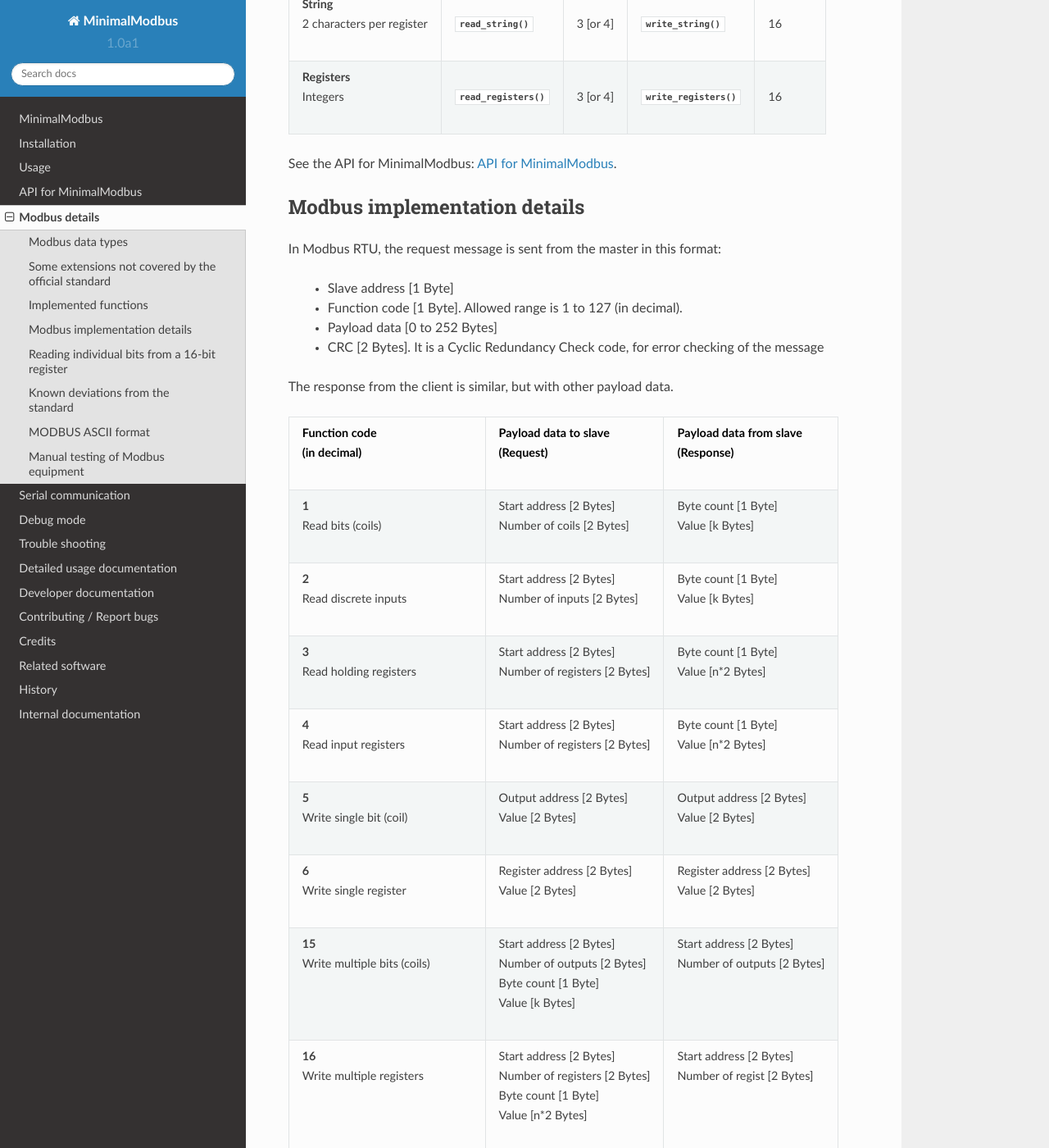
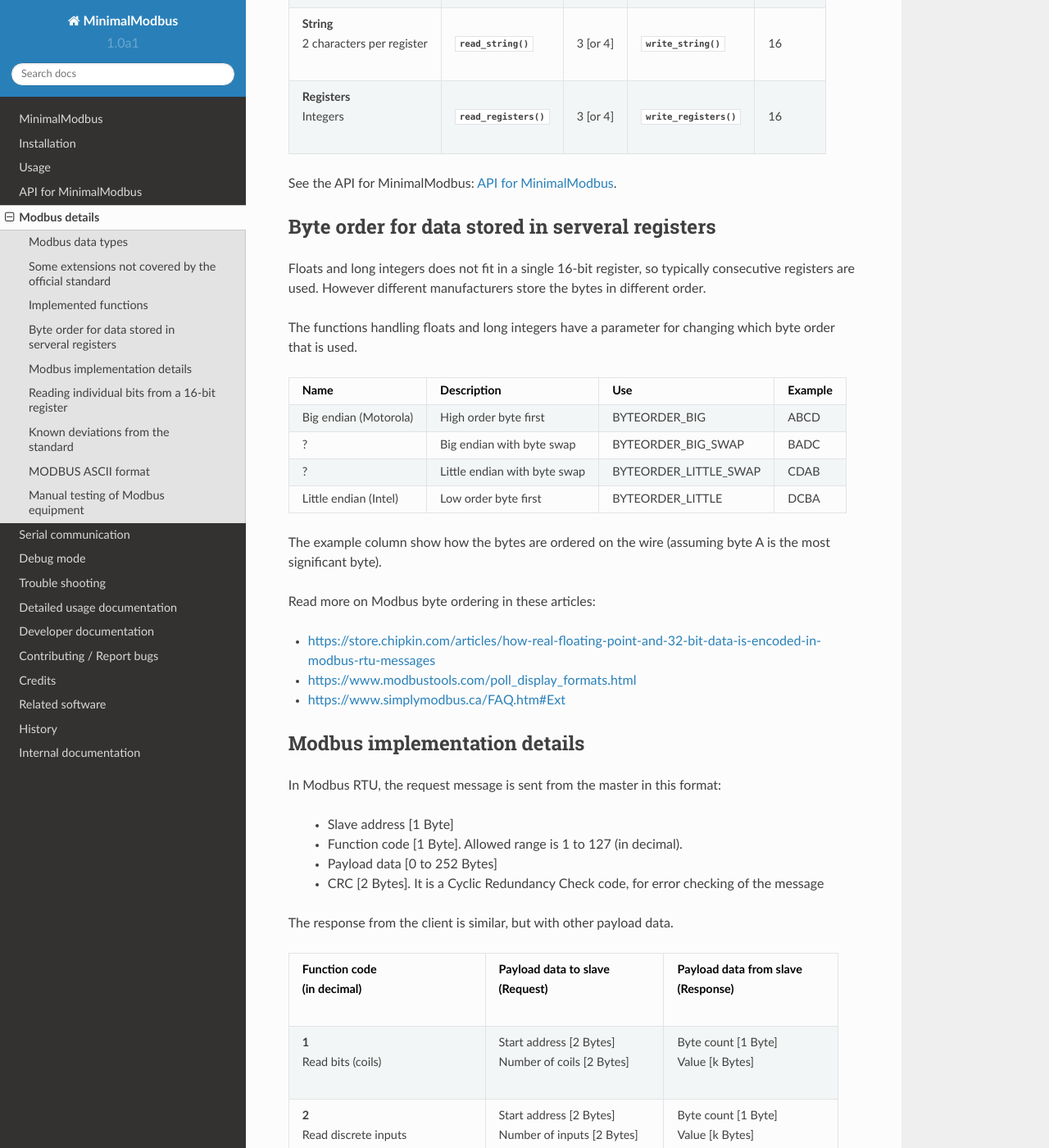
Before and after one commit to pyhys/minimalmodbus, a Sphinx documentation site: the page built from docs/modbusdetails.rst, in a window 1280 px wide and 1400 px high, scrolled down 2972 px. Shown: the whole window at 82% size. Built offline with Sphinx 7.4.7 and the Read the Docs theme 2.0.0, drawn with Linux system fonts in a browser that asks for light colours; pages that are not in the unit, such as notebooks, are missing from menus; some of the changed text lies outside the part shown.

Commit message:
Improved documentation on byte order

```diff
--- a/README.rst
+++ b/README.rst
@@ -47,6 +47,9 @@
 from a computer (master) using the Modbus protocol, and is intended to be running on the master.
 The only dependence is the pySerial module (also pure Python).
 
+There are convenience functions to handle floats, strings and long integers
+(in different byte orders).
+
 This software supports the 'Modbus RTU' and 'Modbus ASCII' serial communication
 versions of the protocol, and is intended for use on Linux, OS X and Windows platforms.
 It is open source, and has the Apache License, Version 2.0.
--- a/docs/installation.rst
+++ b/docs/installation.rst
@@ -22,6 +22,7 @@
 You can find it at the Python package index: https://pypi.org/project/pyserial
 The version of pyserial should be 3.0 or later.
 
+.. note:: Since MinimalModbus 1.0 you need to use pySerial version at least 3.0
 
 Alternate installation on Linux
 -------------------------------------
--- a/docs/modbusdetails.rst
+++ b/docs/modbusdetails.rst
@@ -13,8 +13,8 @@
   range 0 to 65535 (dec), which is 0 to ffff (hex). Also called 'unsigned INT16'
   or 'unsigned short'.
 
-Modbus defines "table" names dependent on whether the storage is single bit or 16-bit registers,
-and whether it is possible to write to the storage.
+Modbus defines "table" names dependent on whether the storage is in a single bit
+or in a 16-bit register, and whether it is possible to write to the storage.
 
 +-----------------+----------------+------------------------+-------------------------------------------------+
 | Storage in      | Access         | Modbus "table"         | Example use on instrument                       |
@@ -44,7 +44,8 @@
 | Read-only registers (input registers)        |        | 4, 23    | None    | None     |
 +----------------------------------------------+--------+----------+---------+----------+
 
-Note that function code 23 not is implemented by this software.
+Note that function code 23 not is implemented by this software (it is for
+reading and writing in same request).
 
 Function codes 128 and larger are used by slaves to indicate errors.
 
@@ -142,6 +143,34 @@
 
 See the API for MinimalModbus: :ref:`apiminimalmodbus`.
 
+
+.. _byteorder:
+
+Byte order for data stored in serveral registers
+------------------------------------------------
+Floats and long integers does not fit in a single 16-bit register, so typically consecutive
+registers are used. However different manufacturers store the bytes in different order.
+
+The functions handling floats and long integers have a parameter for changing
+which byte order that is used.
+
+===================== ============================ ====================== =======
+Name                  Description                  Use                    Example
+===================== ============================ ====================== =======
+Big endian (Motorola) High order byte first        BYTEORDER_BIG          ABCD
+?                     Big endian with byte swap    BYTEORDER_BIG_SWAP     BADC
+?                     Little endian with byte swap BYTEORDER_LITTLE_SWAP  CDAB
+Little endian (Intel) Low order byte first         BYTEORDER_LITTLE       DCBA
+===================== ============================ ====================== =======
+
+The example column show how the bytes are ordered on the wire (assuming byte A is
+the most significant byte).
+
+Read more on Modbus byte ordering in these articles:
+
+* https://store.chipkin.com/articles/how-real-floating-point-and-32-bit-data-is-encoded-in-modbus-rtu-messages
+* https://www.modbustools.com/poll_display_formats.html
+* https://www.simplymodbus.ca/FAQ.htm#Ext
 
 Modbus implementation details
 -----------------------------
```
Also changed, not shown: docs/usage.rst (+14 -0 lines), minimalmodbus.py (+28 -0 lines).
